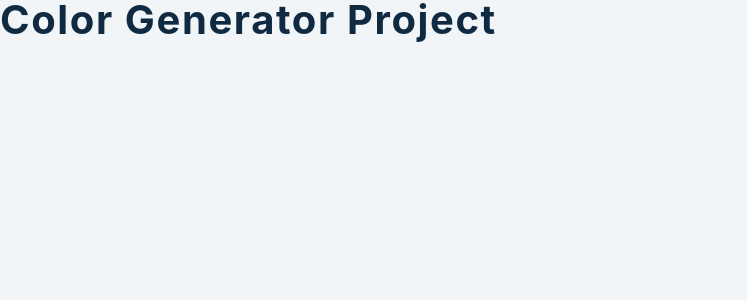
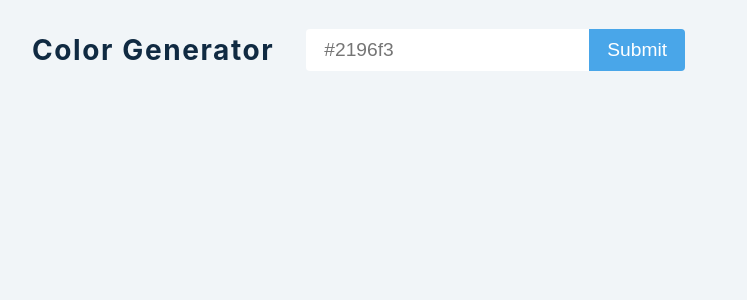
Before and after one commit to nataliecardot/react-color-generator, a React (Create React App) app: page / in a window 1280 px wide. Shown: the top 300 px of the page, without its empty margins (0-747 px from the left). Built offline with nearby package versions, Linux system fonts and the light colour scheme; the HTML template or start-up script is replaced by a standard one.

Commit message:
Add general setup

```diff
--- a/src/App.js
+++ b/src/App.js
@@ -8,7 +8,30 @@ function App() {
   const [error, setError] = useState(false);
   const [list, setList] = useState([]);
 
-  return <h2>color generator project</h2>;
+  const handleSubmit = (e) => {
+    e.preventDefault();
+  };
+
+  return (
+    <>
+      <section className="container">
+        <h3>Color Generator</h3>
+        <form onSubmit={handleSubmit}>
+          <input
+            type="text"
+            value={color}
+            onChange={(e) => setColor(e.target.value)}
+            placeholder="#2196f3"
+          />
+          {/* button within a form type is submit by default */}
+          <button className="btn">Submit</button>
+        </form>
+        <section className="colors">
+          <h4>list here</h4>
+        </section>
+      </section>
+    </>
+  );
 }
 
 export default App;
```
